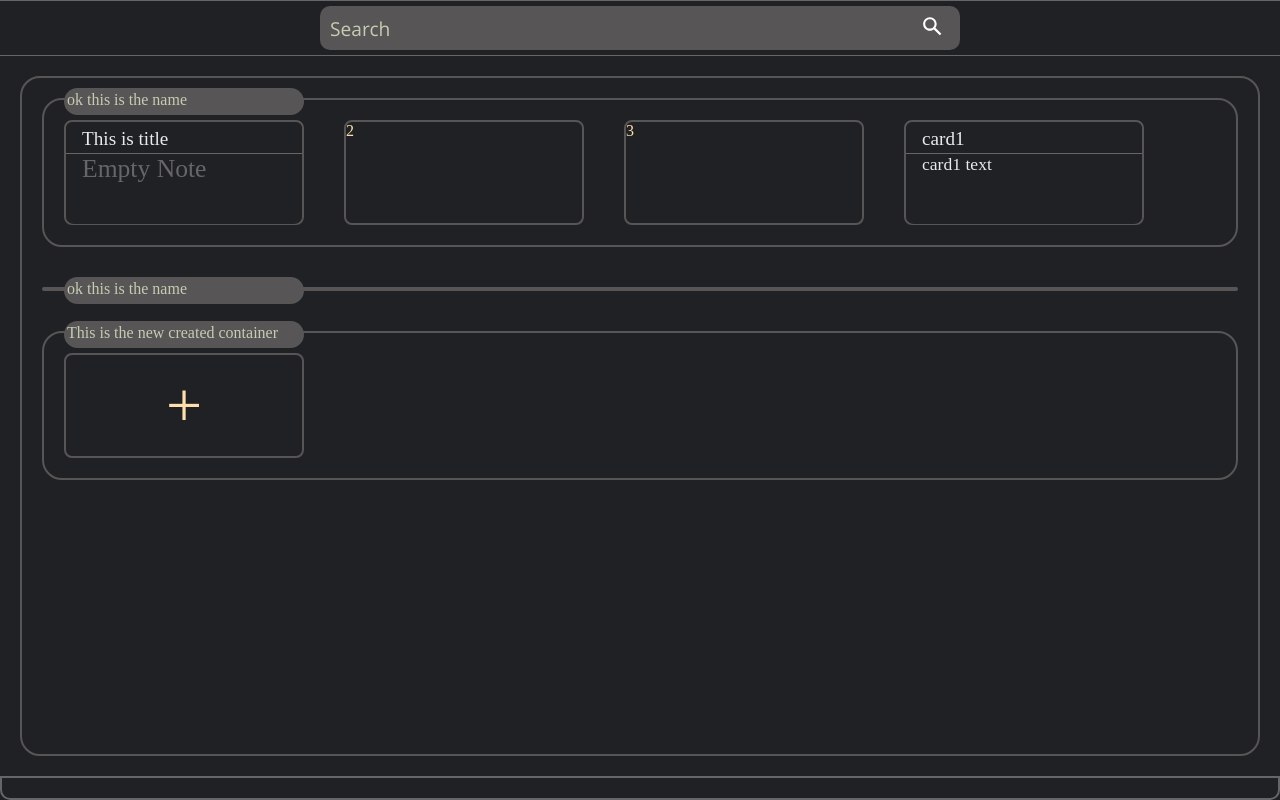
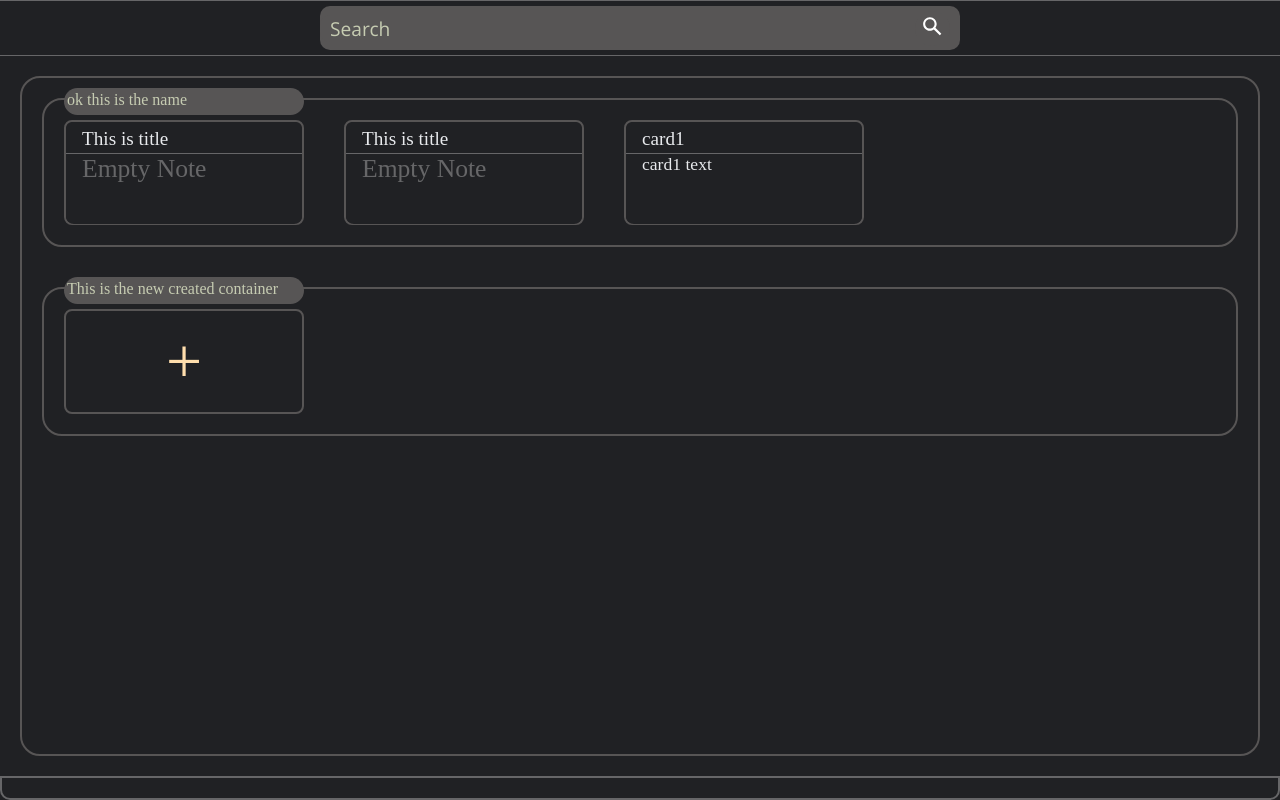
Before and after one commit to avinashkumargh/Notes, a plain HTML site: page index.html in a window 1280 px wide. Drawn offline with Linux system fonts and the light colour scheme.

Commit message:
minor changes

```diff
--- a/index.html
+++ b/index.html
@@ -26,15 +26,10 @@
                         <div class="card-tools"></div>
                     </div>
                     <div class="card" draggable="true">
-                        2
+                        <div class="card-title-entry" data-placeholder="Title">This is title</div>
+                        <div class="card-text-entry" data-placeholder="Empty Note"></div>
+                        <div class="card-tools"></div>
                     </div>
-                    <div class="card" draggable="true">
-                        3
-                    </div>
-                </div>
-                <div class="card-section">
-                    <div class="card-group-name" contenteditable="true">ok this is the name</div>
-
                 </div>
             </div>
         </div>
```
